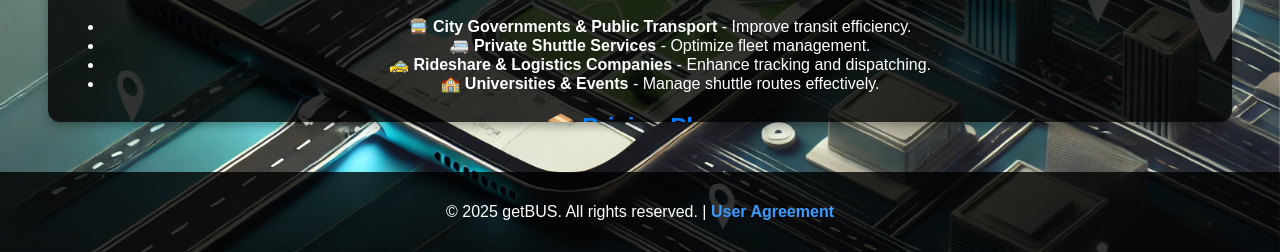
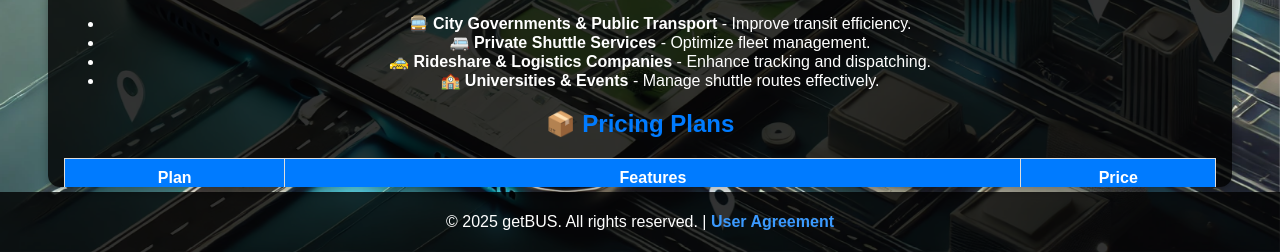
Before and after one commit to ndwdm/getBUS.online-github, a plain HTML site: page index.html in a window 1280 px wide. Shown: the part 548-800 px from the top of the page. Drawn offline with Linux system fonts and the light colour scheme.

Commit message:
Margins fixed.

```diff
--- a/index.html
+++ b/index.html
@@ -109,12 +109,15 @@
         }
 
         .container {
-            position: relative;
+            position: absolute;
+            top: 65px;
+            left: 50%;
+            transform: translateX(-50%);
+            bottom: 55px;
             padding: 16px;
-            max-width: 90%;
-            max-height: 70vh;
-            /* height: 75%; */
-            margin: 10px auto 20px;
+            width: 90%;
+            /* max-height: 70vh; */
+            margin: 10px auto;
             background: rgba(0, 0, 0, 0.8);
             border-radius: 12px;
             box-shadow: 0px 4px 10px rgba(0, 0, 0, 0.3);
@@ -126,7 +129,7 @@
         }
 
         .container:hover {
-            transform: scale(1.02);
+            transform: translateX(-50%) scale(1.02);
         }
 
         .logo {
@@ -176,7 +179,7 @@
         .footer {
             width: 100%;
             background-color: rgba(0, 0, 0, 0.8);
-            padding: 15px 0;
+            padding: 5px 0;
             position: fixed;
             bottom: 0;
             left: 0;
@@ -192,7 +195,7 @@
             text-decoration: underline;
         }
 
-        @media (max-width: 600px) {
+        @media (max-width: 800px) {
             .buttons {
                 flex-direction: column;
                 gap: 10px;
```
